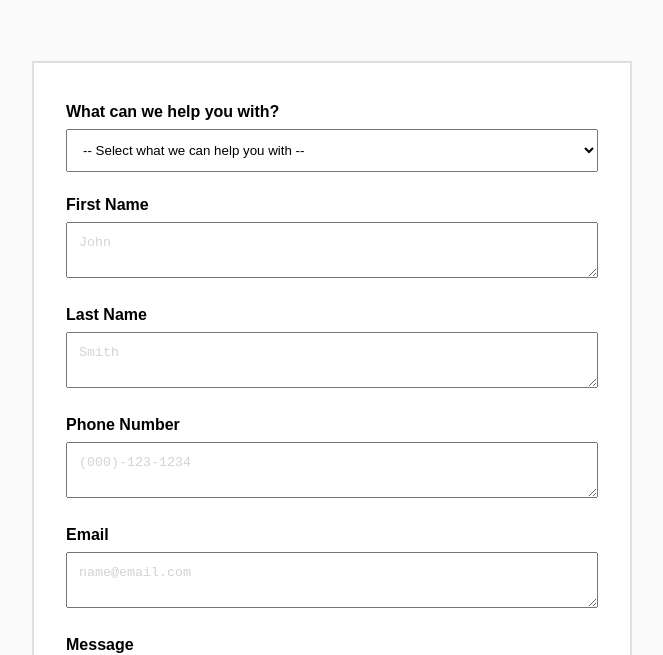
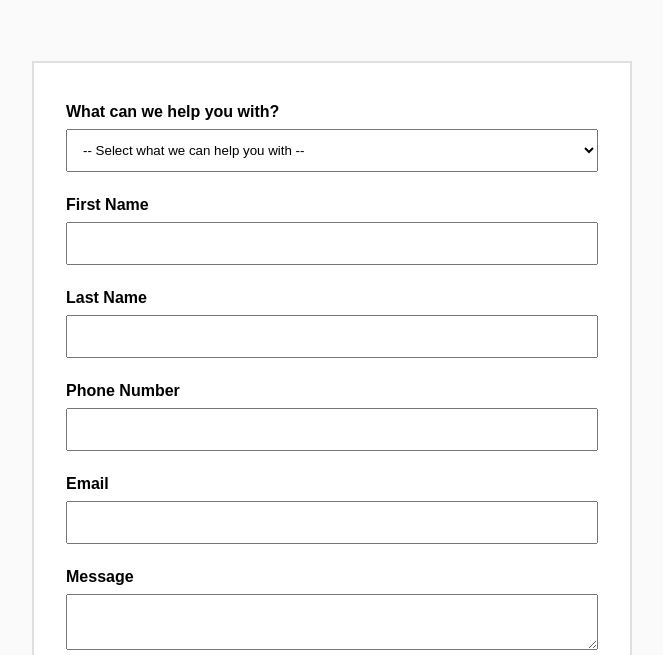
Before and after one commit to creativehabits/creativehabits.github.io, a plain HTML site: page contactForm/index.html in a window 1280 px wide. Shown: the part 163-818 px from the top of the page, without its empty margins (308-971 px from the left). Drawn offline with Linux system fonts and the light colour scheme.

Commit message:
Contact Form Updated

```diff
--- a/contactForm/css/style.css
+++ b/contactForm/css/style.css
@@ -53,3 +53,28 @@ form input[type=submit] {
     color: white;
     padding: 16px 24px;
 }
+
+input:invalid {
+    color: white;
+    background-color: red;
+    box-shadow: 0px 0px 16px red;
+    animation: invalidWiggle 1s infinite;
+}
+
+@keyframes invalidWiggle {
+    0% {
+        transform: translateX(0px);
+    }
+
+    25% {
+        transform: translateX(-15px);
+    }
+
+    75% {
+        transform: translateX(15px);
+    }
+
+    100% {
+        transform: translateX(0px);
+    }
+}
--- a/contactForm/index.html
+++ b/contactForm/index.html
@@ -19,7 +19,9 @@
                 </p>
             </header>
             <div id="formContainer">
-                <form>
+                <form
+                    action="https://getform.io/f/afa3d1f3-15bb-46e2-bdf8-1e5d12943d23"
+                    method="POST">
                     <label>What can we help you with?</label>
                     <select name="questionType">
                         <option value="" disabled selected>-- Select what we can help you with --</option>
@@ -29,26 +31,19 @@
                         <option value="adRemoval">Need a break from ads</option>
                     </select>
                     <label>First Name</label>
-                    <textarea
-                        name="name"
-                        placeholder="John"></textarea>
+                        <input type="text" name="name" minlength="2" maxlength="12">
                     <label>Last Name</label>
-                    <textarea
-                        name="lastName"
-                        placeholder="Smith"></textarea>
+                        <input type="text" name="lastName" minlength="2" maxlength="12">
                     <label>Phone Number</label>
-                    <textarea
-                        name="phone"
-                        placeholder="(000)-123-1234"></textarea>
+                        <input type="text" name="phone">
                     <label>Email</label>
-                    <textarea
-                        name="email"
-                        placeholder="name@email.com"></textarea>
+                        <input type="text" name="email">
                     <label>Message</label>
                     <textarea
                         name="message"
-                        placeholder="Type your message here..."></textarea>
-                    <input type="submit" name="send" value="Send">
+                        placeholder="Type your message here...">
+                    </textarea>
+                        <input type="submit" name="send" value="Send">
                 </form>
             </div>
         </section>
```
Also changed, not shown: 1 other file.
